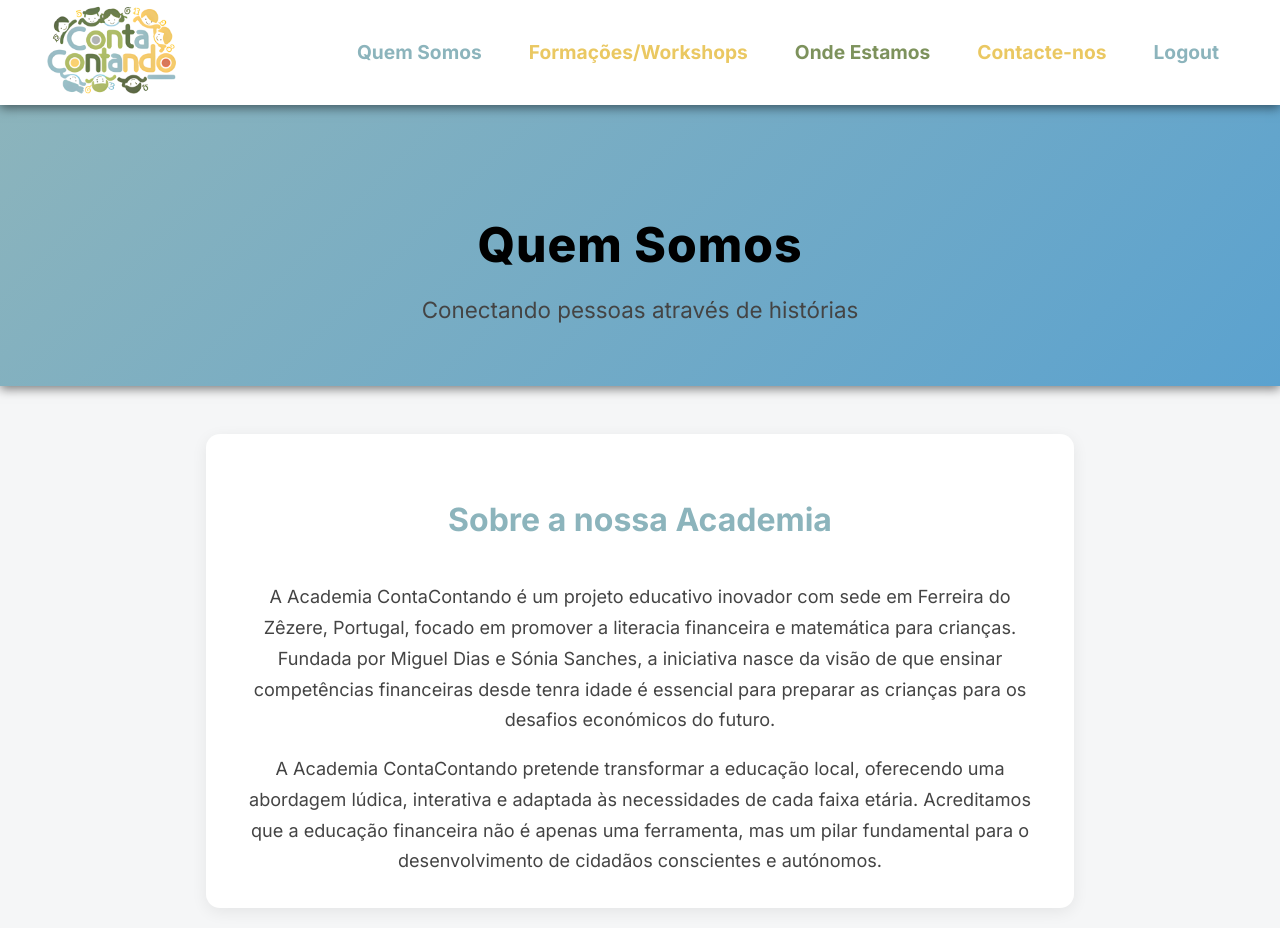
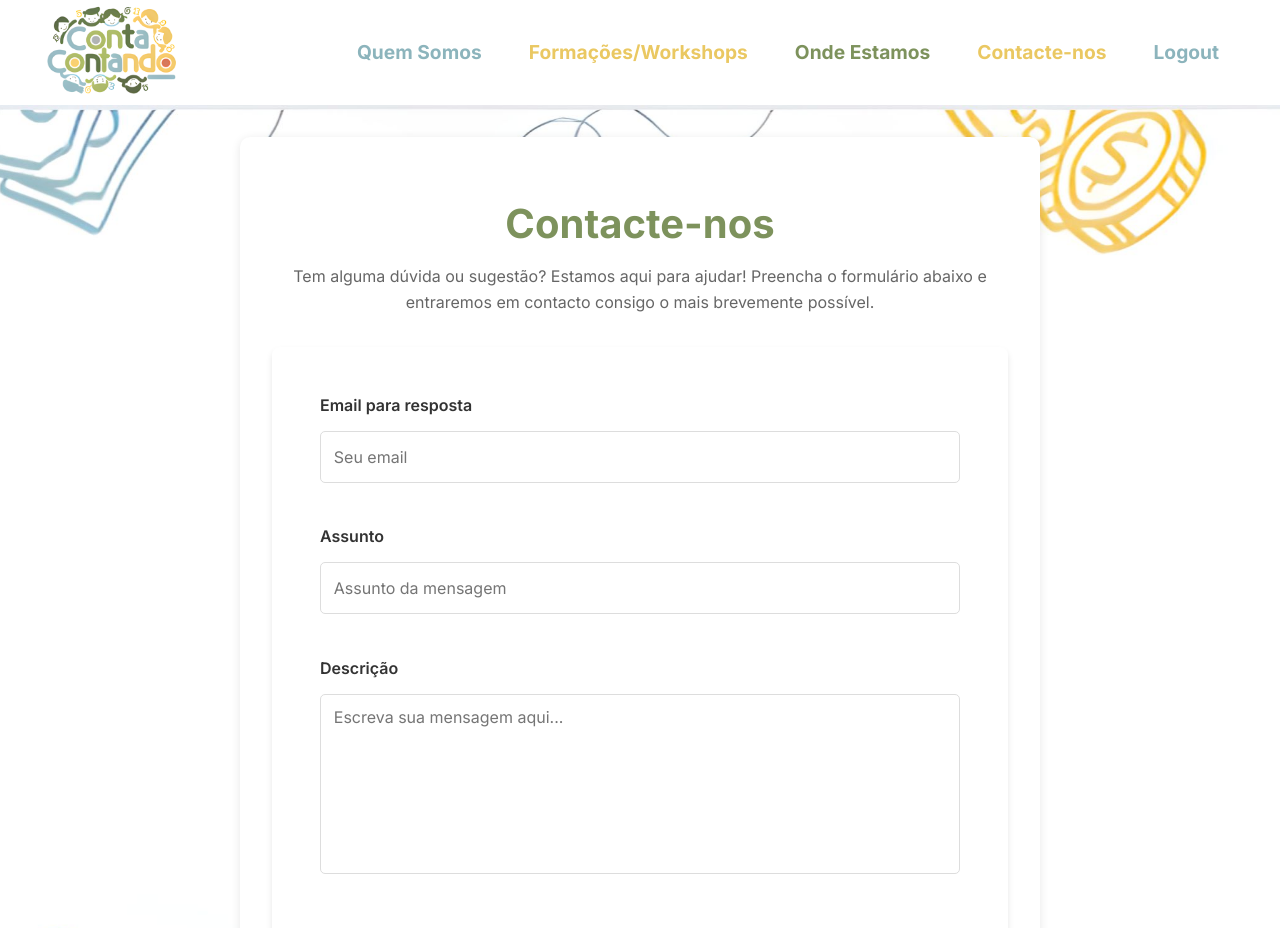
Before and after one commit to JBarbosaGitHub/jbarbosagithub.github.io, a React (Vite) app: page /#/contacte-nos in a window 1280 px wide. Before the commit this address led to /#/quemsomos. Shown: the top 928 px of the page. Built offline with nearby package versions, Linux system fonts and the light colour scheme; no server answers; sample sign-in values are in the browser's storage.

Commit message:
Update ContactUs.css

```diff
--- a/src/styles/ContactUs.css
+++ b/src/styles/ContactUs.css
@@ -69,6 +69,11 @@
     box-shadow: 0 0 0 2px rgba(0, 123, 255, 0.25);
 }
 
+.form-group textarea {
+    min-height: 180px;
+    resize: none;
+}
+
 .submit-button {
     background-color: #7d925c;
     color: white;
```
